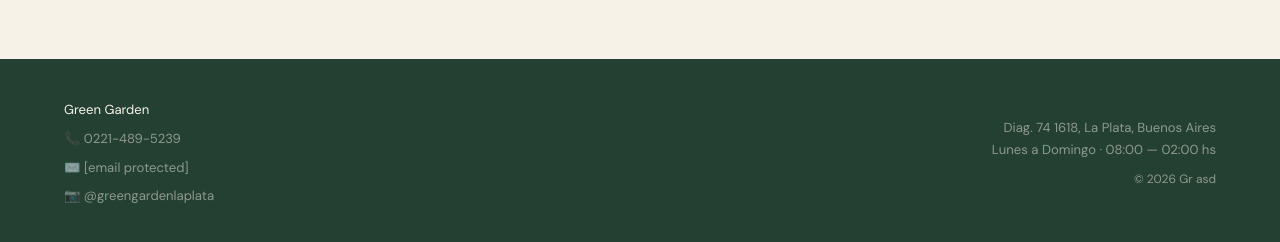
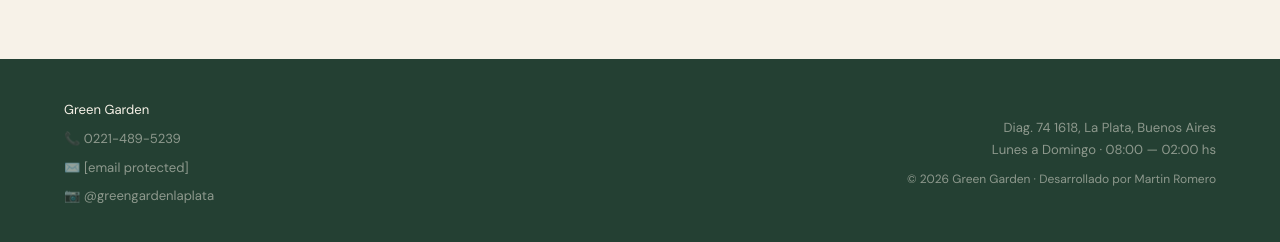
Before and after one commit to RomeroMartin/webgreen, a plain HTML site: page nosotros.html in a window 1280 px wide. Shown: the part 2854-3096 px from the top of the page. Drawn offline with Linux system fonts and the light colour scheme.

Commit message:
intento de solucion ruta de logo

```diff
--- a/nosotros.html
+++ b/nosotros.html
@@ -82,7 +82,7 @@
 <body>
 
 <nav class="navbar">
-  <a href="index.html" class="navbar-logo-link"><img src="/img/logo.png" alt="Green Garden" class="navbar-logo"></a>
+  <a href="index.html" class="navbar-logo-link"><img src="img/logo.png" alt="Green Garden" class="navbar-logo"></a>
 
   <ul class="nav-links">
     <li><a href="index.html">Inicio</a></li>
@@ -167,6 +167,8 @@
   <div class="footer-right">
     <p>Diag. 74 1618, La Plata, Buenos Aires</p>
     <p>Lunes a Domingo · 08:00 — 02:00 hs</p>
-    <p style="margin-top:.5rem;font-size:.75rem">© 2026 Gr
-
-      asd
+    <p style="margin-top:.5rem;font-size:.75rem">© 2026 Green Garden · Desarrollado por <a href="https://www.martinromero.com.ar" target="_blank" rel="noopener noreferrer">Martin Romero</a></p>
+  </div>
+</footer>
+</body>
+</html>
```
Also changed, not shown: index.html (+1 -1 lines), menu.html (+1 -1 lines), playroom.html (+1 -1 lines).
